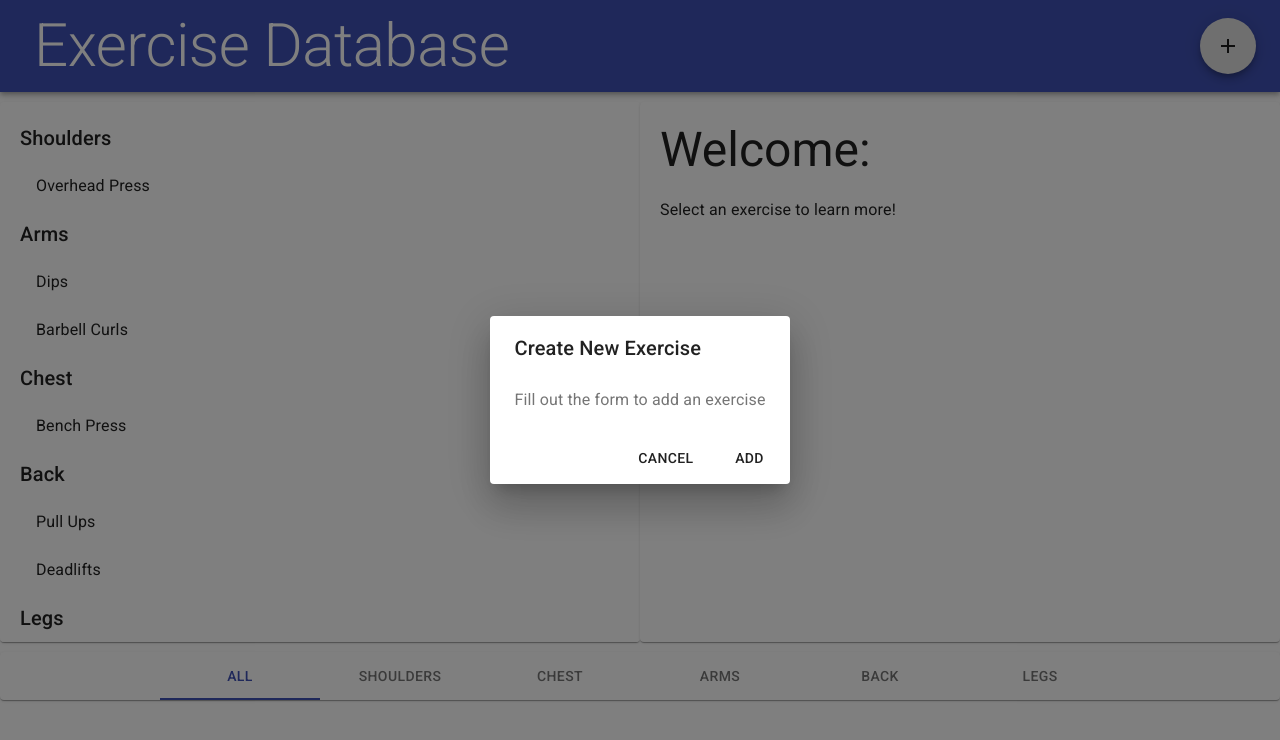
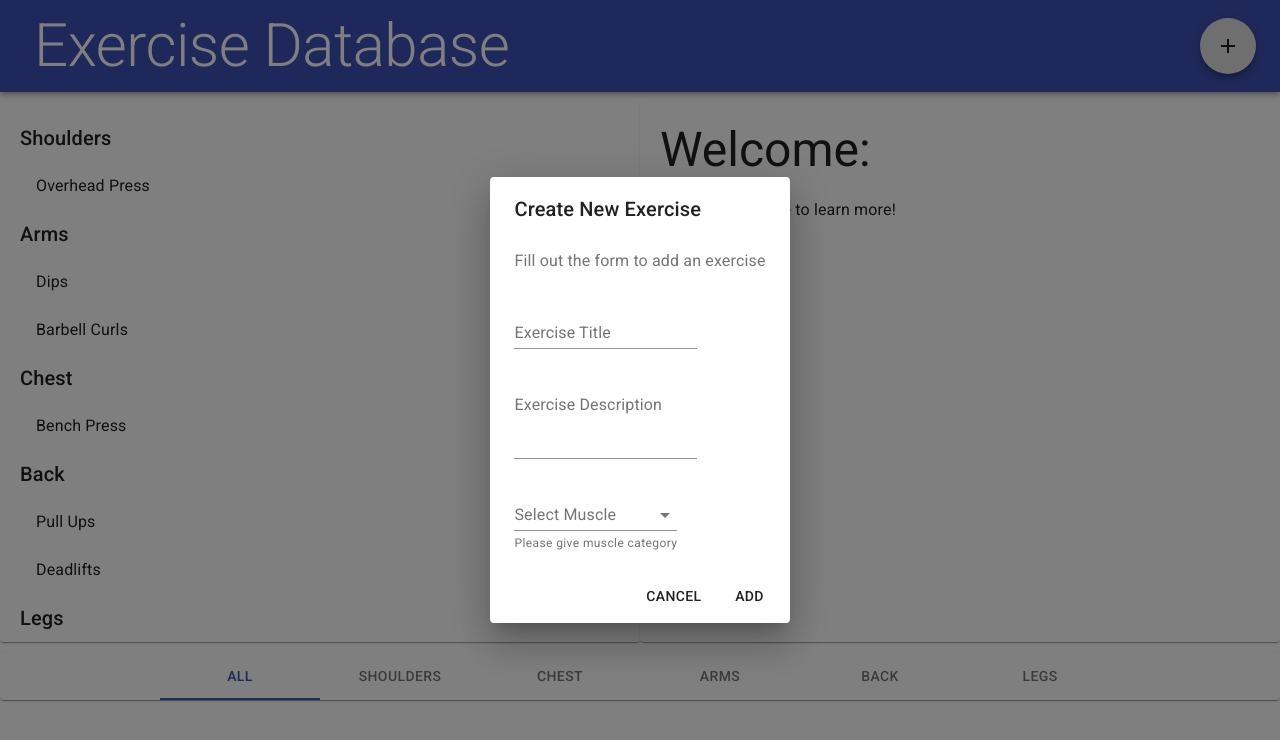
Before and after one commit to Elliott-Ruebush/fitness-app-tutorial, a React (Create React App) app: page / in a window 1280 px wide. Both pictures are taken after a click on the button "add". Shown: the top 740 px of the page. Built offline with nearby package versions, Linux system fonts and the light colour scheme.

Commit message:
Added TextFields for title, description, and category of exercise to the create exercise dialog

```diff
--- a/src/Components/Exercises/Dialogs/Create.js
+++ b/src/Components/Exercises/Dialogs/Create.js
@@ -1,9 +1,36 @@
-import React, { Fragment } from 'react';
-import { Button, Dialog, DialogContent, DialogTitle, DialogActions, DialogContentText, Icon, Fab } from '@material-ui/core';
+import React, { Fragment, useState } from 'react';
+import {
+    Button,
+    Dialog,
+    DialogContent,
+    DialogTitle,
+    DialogActions,
+    DialogContentText,
+    Icon,
+    Fab,
+    TextField,
+    MenuItem
+} from '@material-ui/core';
 import AddIcon from '@material-ui/icons/Add';
 
 export default function FormDialog() {
+    //TODO: Bring in the muscles list from App.js instead of recreating the same list in the Create component
+    const muscleList = [
+        'Back',
+        'Legs',
+        'Arms',
+        'Chest',
+        'Shoulders'
+    ];
+
     const [open, setOpen] = React.useState(false);
+    const [newEx, setNewEx] = React.useState({
+        'id': '',
+        title: '',
+        description: '',
+        muscles: ''
+
+    })
 
     function handleClickOpen() {
         setOpen(true);
@@ -11,6 +38,10 @@ export default function FormDialog() {
 
     function handleClose() {
         setOpen(false);
+    }
+
+    const handleChange = name => event => {
+        setNewEx({ ...newEx, [name]: event.target.value });
     }
 
     return (
@@ -30,14 +61,53 @@ export default function FormDialog() {
                         Fill out the form to add an exercise
                 </DialogContentText>
                     <form>
-
+                        <TextField
+                            id="set-title"
+                            label="Exercise Title"
+                            // className={classes.textField}
+                            value={newEx.title}
+                            onChange={handleChange('title')}
+                            margin="normal"
+                        />
+                        <br />
+                        <TextField
+                            id="set-desc"
+                            multiline
+                            rows="3"
+                            label="Exercise Description"
+                            value={newEx.description}
+                            onChange={handleChange('description')}
+                            margin="normal"
+                        />
+                        <br />
+                        <TextField
+                            id="select-category"
+                            select
+                            label="Select Muscle"
+                            // className={classes.textField}
+                            value={newEx.muscles}
+                            onChange={handleChange('muscles')}
+                            // SelectProps={{
+                            //     MenuProps: {
+                            //         className: classes.menu,
+                            //     },
+                            // }}
+                            helperText="Please give muscle category"
+                            margin="normal"
+                        >
+                            {muscleList.map(option => (
+                                <MenuItem key={option} value={option.toLowerCase()}>
+                                    {option}
+                                </MenuItem>
+                            ))}
+                        </TextField>
                     </form>
                 </DialogContent>
                 <DialogActions>
-                    <Button onClick={handleClose} color="inherit" variant="raised">
+                    <Button onClick={handleClose} color="inherit">
                         Cancel
           </Button>
-                    <Button onClick={handleClose} color="inherit" variant="raised">
+                    <Button onClick={handleClose} color="inherit">
                         Add
           </Button>
                 </DialogActions>
```
